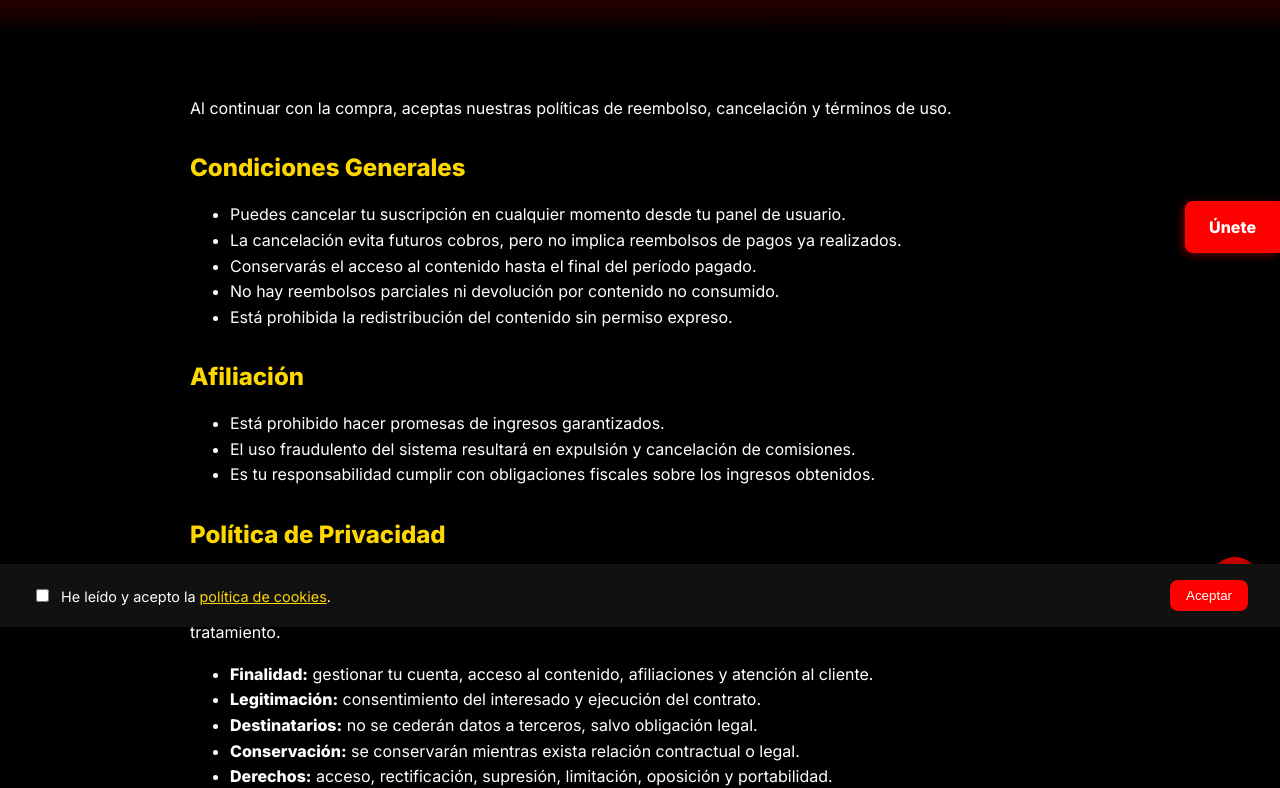
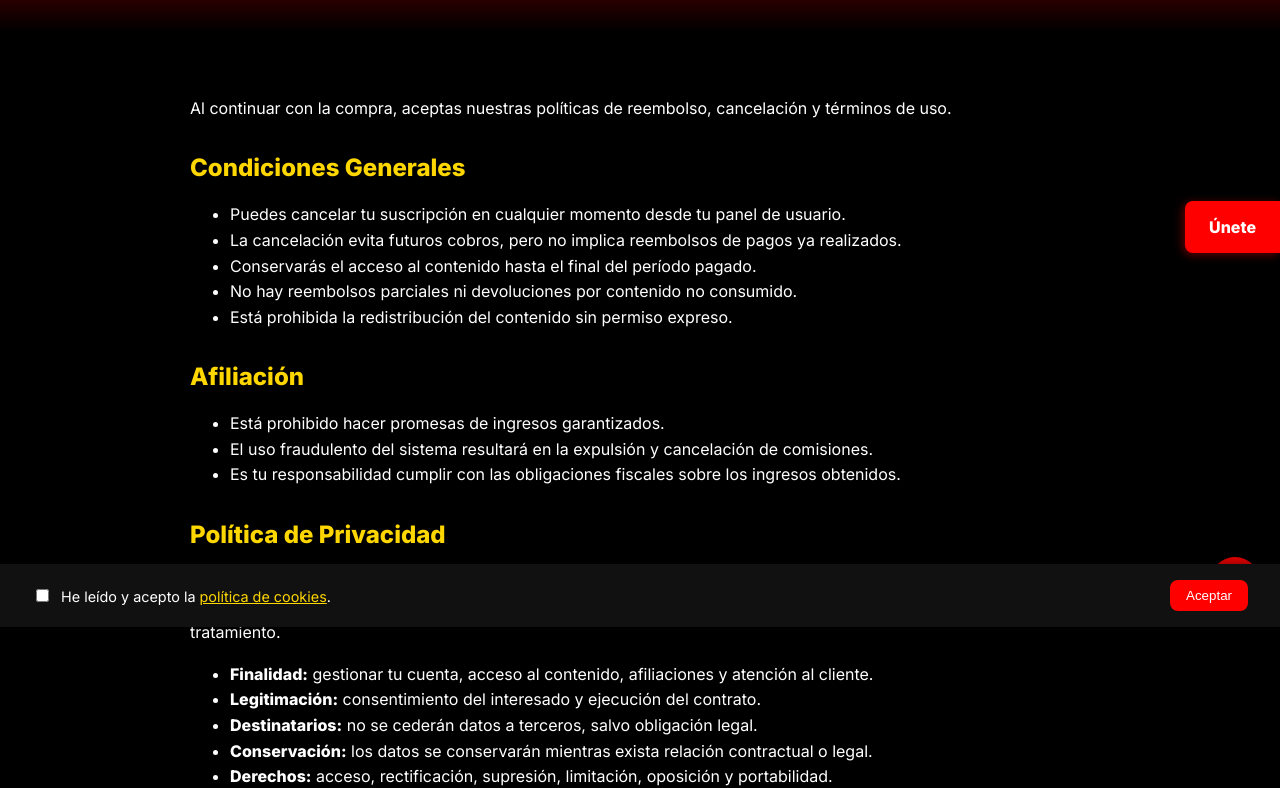
Before and after one commit to Ompulse/ompulse, a plain HTML site: page legal.html in a window 1280 px wide. Shown: the part 173-961 px from the top of the page. Drawn offline with Linux system fonts and the light colour scheme.

Commit message:
Update legal.html

```diff
--- a/legal.html
+++ b/legal.html
@@ -4,7 +4,7 @@
   <meta charset="UTF-8" />
   <meta name="viewport" content="width=device-width, initial-scale=1.0" />
   <title>Legal - OMPULSE</title>
- <link rel="icon" type="image/png" href="h%20copia.png">
+  <link rel="icon" type="image/png" href="h%20copia.png">
   <link href="https://fonts.googleapis.com/css2?family=Inter:wght@400;600;800&display=swap" rel="stylesheet">
   <style>
     body {
@@ -153,26 +153,26 @@
       <li>Puedes cancelar tu suscripción en cualquier momento desde tu panel de usuario.</li>
       <li>La cancelación evita futuros cobros, pero no implica reembolsos de pagos ya realizados.</li>
       <li>Conservarás el acceso al contenido hasta el final del período pagado.</li>
-      <li>No hay reembolsos parciales ni devolución por contenido no consumido.</li>
+      <li>No hay reembolsos parciales ni devoluciones por contenido no consumido.</li>
       <li>Está prohibida la redistribución del contenido sin permiso expreso.</li>
     </ul>
 
     <h2>Afiliación</h2>
     <ul>
       <li>Está prohibido hacer promesas de ingresos garantizados.</li>
-      <li>El uso fraudulento del sistema resultará en expulsión y cancelación de comisiones.</li>
-      <li>Es tu responsabilidad cumplir con obligaciones fiscales sobre los ingresos obtenidos.</li>
+      <li>El uso fraudulento del sistema resultará en la expulsión y cancelación de comisiones.</li>
+      <li>Es tu responsabilidad cumplir con las obligaciones fiscales sobre los ingresos obtenidos.</li>
     </ul>
 
     <h2>Política de Privacidad</h2>
     <p>
-      En cumplimiento del Reglamento (UE) 2016/679 (RGPD) y la Ley Orgánica 3/2018 (LOPDGDD), te informamos que los datos personales que proporcionas serán tratados por <strong>Innovative Education Group LLC</strong> como responsable del tratamiento.
+      En cumplimiento del Reglamento (UE) 2016/679 (RGPD) y la Ley Orgánica 3/2018 (LOPDGDD), te informamos que los datos personales que proporciones serán tratados por <strong>Innovative Education Group LLC</strong> como responsable del tratamiento.
     </p>
     <ul>
       <li><strong>Finalidad:</strong> gestionar tu cuenta, acceso al contenido, afiliaciones y atención al cliente.</li>
       <li><strong>Legitimación:</strong> consentimiento del interesado y ejecución del contrato.</li>
       <li><strong>Destinatarios:</strong> no se cederán datos a terceros, salvo obligación legal.</li>
-      <li><strong>Conservación:</strong> se conservarán mientras exista relación contractual o legal.</li>
+      <li><strong>Conservación:</strong> los datos se conservarán mientras exista relación contractual o legal.</li>
       <li><strong>Derechos:</strong> acceso, rectificación, supresión, limitación, oposición y portabilidad.</li>
     </ul>
 
@@ -193,7 +193,6 @@
     <p><strong>Innovative Education Group LLC</strong></p>
     <p>412 W 7th St, Clovis, NM, 88101, EE. UU.</p>
 
-
     <h2>Jurisdicción</h2>
     <p>
       Este sitio web opera bajo la jurisdicción del estado de Nuevo México, EE. UU. Cualquier disputa será resuelta conforme a la legislación vigente en dicho estado.
@@ -212,7 +211,7 @@
     <button onclick="aceptarCookies()">Aceptar</button>
   </div>
 
-  <button class="scroll-top-button" onclick="window.scrollTo({top: 0, behavior: 'smooth'})">↑</button>
+  <button class="scroll-top-button" onclick="window.scrollTo({top: 0, behavior: 'smooth'})" aria-label="Volver arriba">↑</button>
 
   <script>
     function aceptarCookies() {
```
